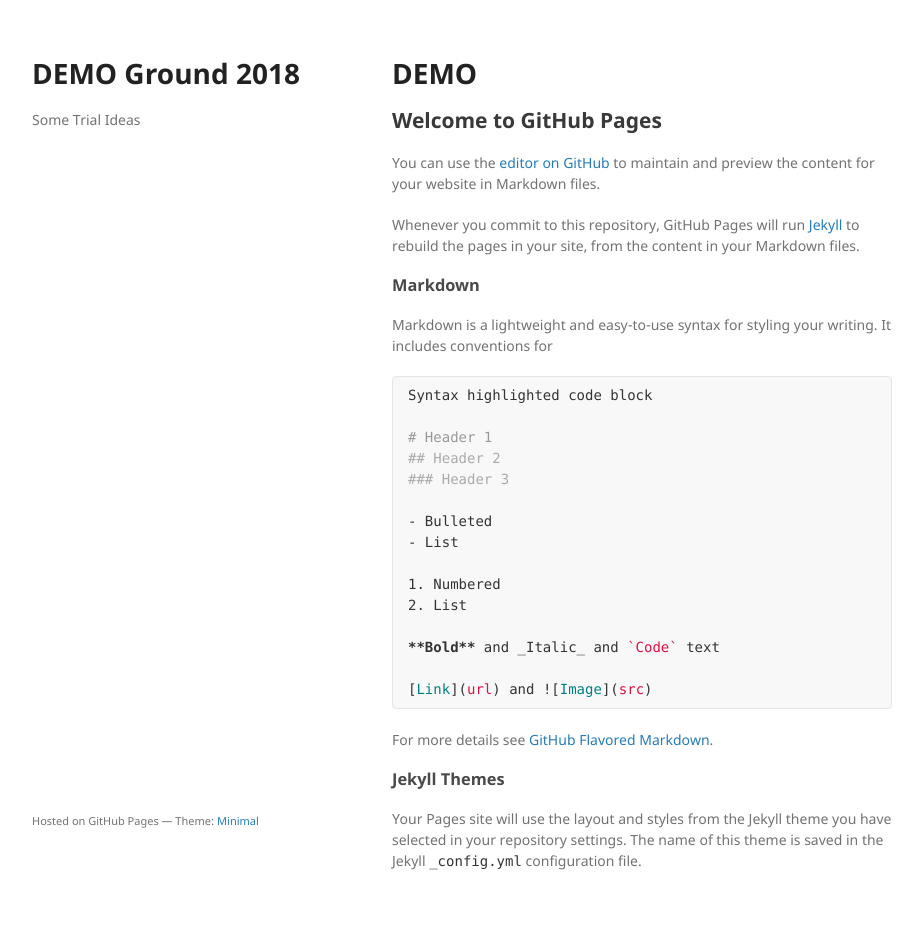
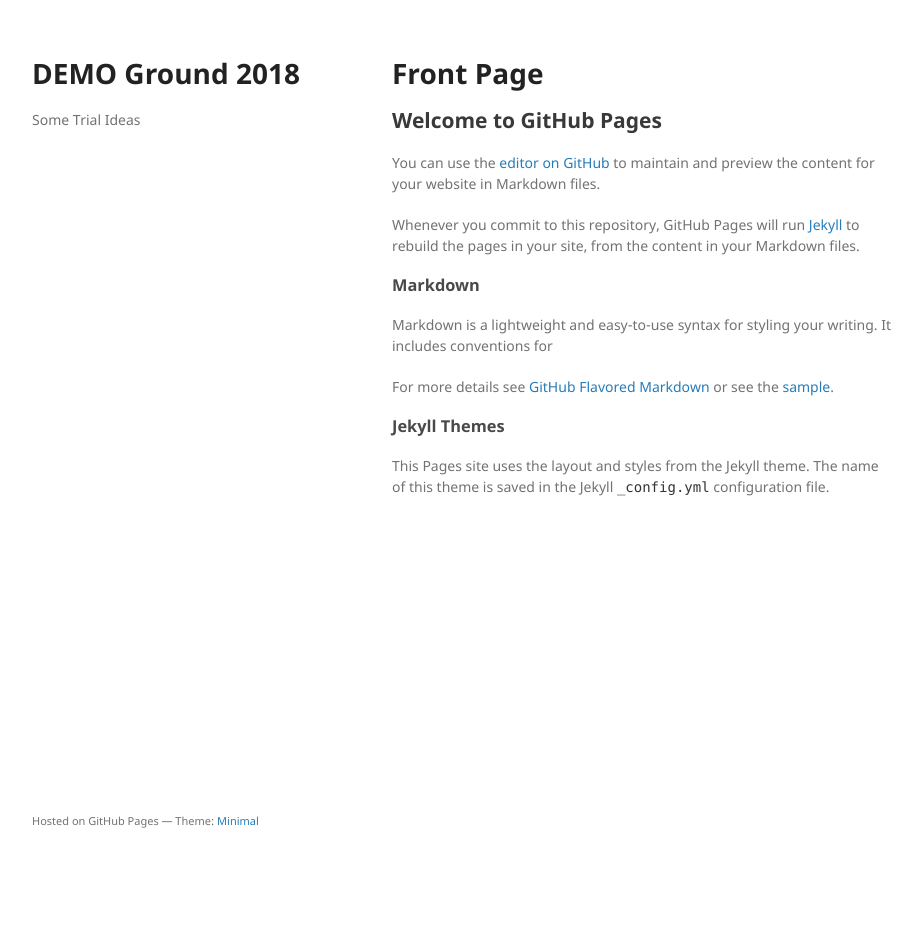
Before and after one commit to WatPro/WatPro.github.io, a Jekyll site: the page built from index.md, in a window 1280 px wide. Shown: the whole page, without its empty margins (178-1101 px from the left). Built offline with Jekyll 4.4.1, drawn with Linux system fonts in a browser that asks for light colours; after the commit the page ends 900 px from its top, so only the background shows below that.

Commit message:
Update index.md

````diff
--- a/index.md
+++ b/index.md
@@ -1,6 +1,6 @@
 ---
 layout: default
-title: DEMO
+title: Front Page
 navbar: false
 ---
 
@@ -16,26 +16,8 @@
 
 Markdown is a lightweight and easy-to-use syntax for styling your writing. It includes conventions for
 
-```markdown
-Syntax highlighted code block
-
-# Header 1
-## Header 2
-### Header 3
-
-- Bulleted
-- List
-
-1. Numbered
-2. List
-
-**Bold** and _Italic_ and `Code` text
-
-[Link](url) and ![Image](src)
-```
-
-For more details see [GitHub Flavored Markdown](https://guides.github.com/features/mastering-markdown/).
+For more details see [GitHub Flavored Markdown](https://guides.github.com/features/mastering-markdown/) or see the [sample](https://github.com/pages-themes/minimal/blob/master/index.md).
 
 ### Jekyll Themes
 
-Your Pages site will use the layout and styles from the Jekyll theme you have selected in your repository settings. The name of this theme is saved in the Jekyll `_config.yml` configuration file.
+This Pages site uses the layout and styles from the Jekyll theme. The name of this theme is saved in the Jekyll `_config.yml` configuration file.
````
